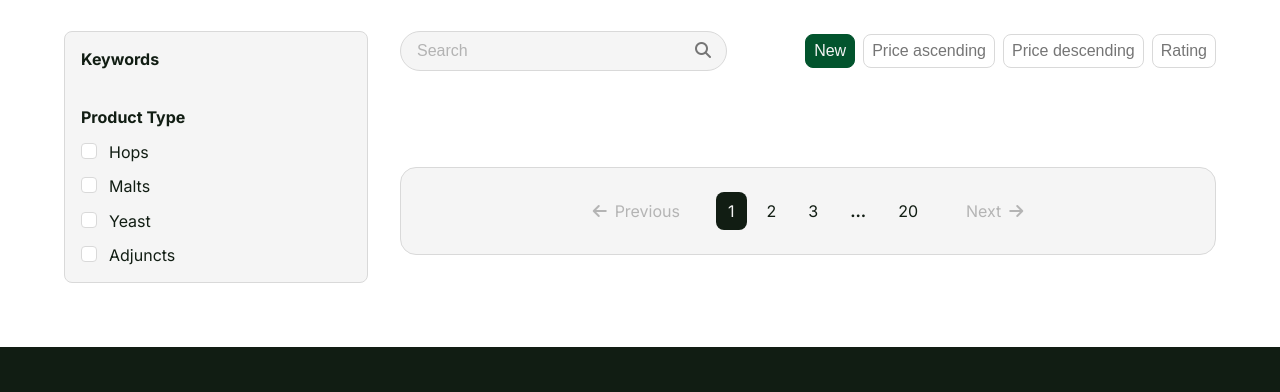
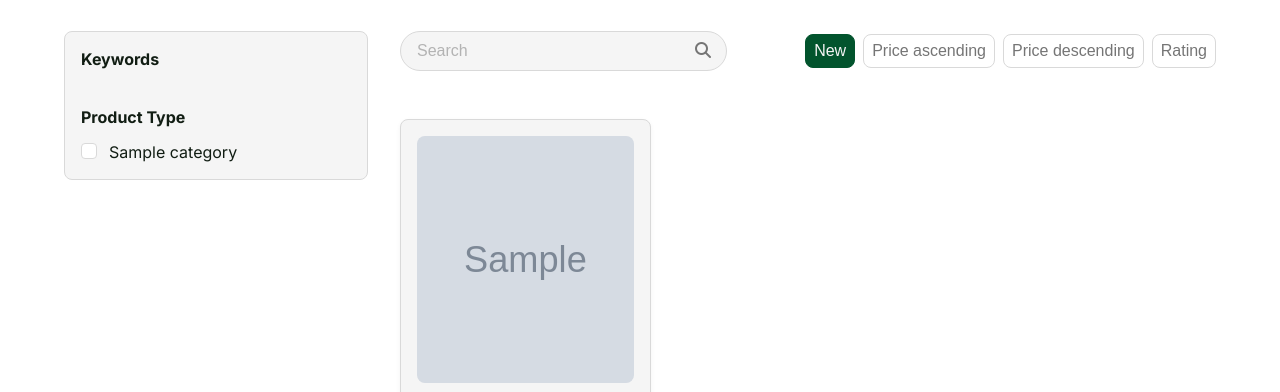
Before and after one commit to 32960/Online_Store_M3, a Django app: page /products/ in a window 1280 px wide. Shown: the part 501-893 px from the top of the page. Run offline with Django 5.2, Linux system fonts and the light colour scheme; tables that the repository leaves empty hold one stand-in row (values such as "Sample post"); grey boxes marked "Sample" are stand-in pictures.

Commit message:
feat: -product list -product detail

```diff
--- a/config/urls.py
+++ b/config/urls.py
@@ -1,11 +1,17 @@
 from django.contrib import admin
 from django.urls import path, include
+from django.conf.urls.static import static
+
+from config import settings
 
 urlpatterns = [
     path('admin/', admin.site.urls),
     # path('api/', include('api.urls', namespace='api')),
-    # path('orders/', include('orders.urls', namespace='orders')),
+    path('orders/', include('orders.urls', namespace='orders')),
     path('products/', include('products.urls', namespace='products')),
     # path('reviews/', include('reviews.urls', namespace='reviews')),
-    # path('users/', include('users.urls', namespace='users')),
+    path('users/', include('users.urls', namespace='users')),
 ]
+
+if settings.DEBUG:
+    urlpatterns += static(settings.MEDIA_URL, document_root=settings.MEDIA_ROOT)
--- a/orders/urls.py
+++ b/orders/urls.py
@@ -1,8 +1,10 @@
 from django.contrib import admin
 from django.urls import path
+
+from orders.views import cart_mock
 
 app_name = 'orders'
 
 urlpatterns = [
-
+    path('cart/', cart_mock,  name= 'cart')
 ]
--- a/orders/views.py
+++ b/orders/views.py
@@ -1,3 +1,5 @@
-from django.shortcuts import render
+from django.http import HttpResponse
 
-# Create your views here.
+def cart_mock(request):
+    '''Mock cart view'''
+    return HttpResponse('Cart')
--- a/products/templates/products/product-list.html
+++ b/products/templates/products/product-list.html
@@ -2,7 +2,7 @@
 {% load static %}
 
 {% block title %}
-Product List | Hop & Barley
+Products | {{ site_name }}
 {% endblock %}
 
 {% block content %}
@@ -23,22 +23,12 @@
             <div class="sidebar__section">
                 <h3 class="section-title">Product Type</h3>
                 <div class="checkbox-group">
-                    <label class="checkbox-container">Hops
-                        <input type="checkbox" data-keyword="Hops">
+                    {% for category in categories %}
+                    <label class="checkbox-container">{{ category.name }}
+                        <input type="checkbox" data-keyword="{{ category.name }}">
                         <span class="checkmark"></span>
                     </label>
-                    <label class="checkbox-container">Malts
-                        <input type="checkbox" data-keyword="Malts">
-                        <span class="checkmark"></span>
-                    </label>
-                    <label class="checkbox-container">Yeast
-                        <input type="checkbox" data-keyword="Yeast">
-                        <span class="checkmark"></span>
-                    </label>
-                    <label class="checkbox-container">Adjuncts
-                        <input type="checkbox" data-keyword="Adjuncts">
-                        <span class="checkmark"></span>
-                    </label>
+                    {% endfor %}
                 </div>
             </div>
         </aside>
@@ -63,13 +53,13 @@
 
             <div class="product-grid">
                 {% for product in products %}
-                    <a href="{% url 'products:product-detail' product.id %}" class="product-card-link">
+                    <a href="{% url 'products:product-detail' product.slug %}" class="product-card-link">
                         <div class="product-card">
                             <img src="{{ product.image.url }}" alt="{{ product.name }}" class="product-card__image">
                             <div class="product-card__info">
                                 <h4 class="product-card__name">{{ product.name }}</h4>
                                 <p class="product-card__price">{{ product.currency }}{{ product.price }}</p>
-                                <p class="product-card__description">Ideal for IPAs and Pale Ales</p>
+                                <p class="product-card__description">{{ product.description|truncatewords:10 }}...</p>
                             </div>
                         </div>
                     </a>
--- a/products/urls.py
+++ b/products/urls.py
@@ -7,6 +7,6 @@
 
 urlpatterns = [
     path('', ProductListView.as_view(), name= 'product-list'),
-    path('<int:product_id>/', ProductDetailView.as_view(), name= 'product-detail'),
-    path('guides/', GuidesView.as_view(), name= 'guides')
+    path('guides/', GuidesView.as_view(), name= 'guides'),
+    path('<slug:slug>/', ProductDetailView.as_view(), name= 'product-detail'),
 ]
--- a/products/views.py
+++ b/products/views.py
@@ -1,12 +1,27 @@
+from PIL.ImageFilter import DETAIL
 from django.shortcuts import render
-from django.views.generic import TemplateView
+from django.views.generic import TemplateView, ListView, DetailView
+
+from products.models import Product, Category
 
 
 class GuidesView(TemplateView):
     template_name = 'products/guides-recipes.html'
 
-class ProductListView(TemplateView):
+
+class ProductListView(ListView):
+    model = Product
     template_name = 'products/product-list.html'
+    context_object_name = 'products'
+    queryset = Product.objects.filter(is_active= True)
 
-class ProductDetailView(TemplateView):
+    def get_context_data(self, **kwargs):
+        context = super().get_context_data(**kwargs)
+        context['categories'] = Category.objects.all().values('name')
+        return context
+
+
+class ProductDetailView(DetailView):
+    model = Product
     template_name = 'products/product-detail.html'
+    slug_url_kwarg = 'slug'
--- a/users/urls.py
+++ b/users/urls.py
@@ -1,8 +1,10 @@
 from django.contrib import admin
 from django.urls import path
+
+from users.views import profile_mock
 
 app_name = 'users'
 
 urlpatterns = [
-
+    path('profile/', profile_mock, name= 'profile')
 ]
--- a/users/views.py
+++ b/users/views.py
@@ -1,3 +1,5 @@
-from django.shortcuts import render
+from django.http import HttpResponse
 
-# Create your views here.
+def profile_mock(request):
+    '''Mock profile view'''
+    return HttpResponse('Profile')
```
Also changed, not shown: products/templates/products/product-detail.html (+5 -7 lines).
